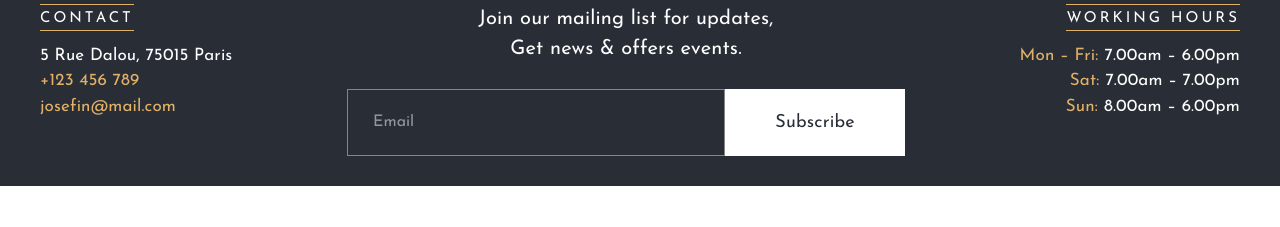
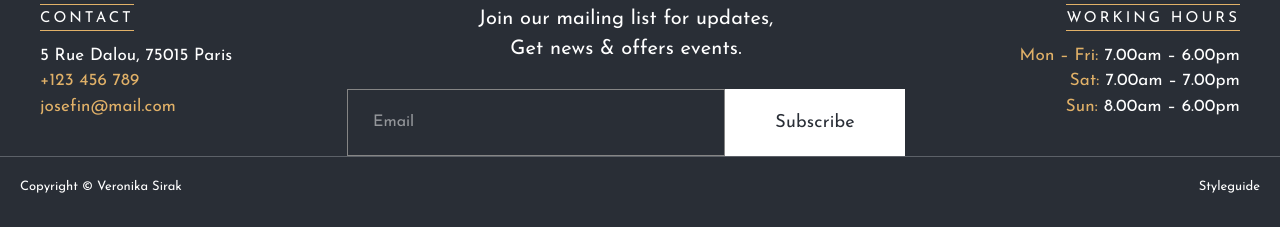
Before and after one commit to nika-sirak/thetasteat, a website built with Parcel: page src/index.html in a window 1280 px wide. Shown: the part 5656-5883 px from the top of the page. Before the commit the page ends 5842 px from the top, so only its background shows below. Built offline with nearby package versions, Linux system fonts and the light colour scheme.

Commit message:
fix footer

```diff
--- a/src/index.html
+++ b/src/index.html
@@ -1026,7 +1026,12 @@
           </div>
         </div>
       </div>
+      <div class="copyright">
+        <p class="copyright__desc">Copyright &copy; Veronika Sirak</p>
+        <a class="copyright__desc" href="#">Styleguide</a>
+      </div>
     </footer>
+
     <script src="./index.js" type="module"></script>
   </body>
 </html>
--- a/src/scss/layout/_footer.scss
+++ b/src/scss/layout/_footer.scss
@@ -60,7 +60,20 @@
   color: var(--accent-color);
   margin-right: 6px;
 }
-
+//copyright
+.copyright {
+  display: flex;
+  justify-content: space-between;
+  padding-top: 20px;
+  padding-left: 20px;
+  padding-right: 20px;
+  background-color: var(--dark-bg-color);
+  border-top: 1px solid var(--border-color);
+}
+.copyright__desc {
+  @include m.font(13px, 400, 20px);
+  color: var(--white-color);
+}
 //adaptive
 @media screen and (max-width: 990.98px) {
   .footer__adress-wrapper {
--- a/src/scss/layout/_header.scss
+++ b/src/scss/layout/_header.scss
@@ -1,7 +1,5 @@
 @use "../utils/mixins" as m;
 .header {
-  --border-color: #5c6168;
-
   background-color: var(--dark-bg-color);
   border-bottom: 1px solid var(--border-color);
 }
--- a/src/scss/utils/_variables.scss
+++ b/src/scss/utils/_variables.scss
@@ -6,7 +6,7 @@
   --accent-color: #e1b168;
   --dark-bg-color: #292e36;
   --light-bg-color: #fff8f5;
-
+  --border-color: #5c6168;
   // Typography
   --primary-font-family: "Josefin Sans", sans-serif;
   --second-font-family: "Cormorant Infant", serif;
```
